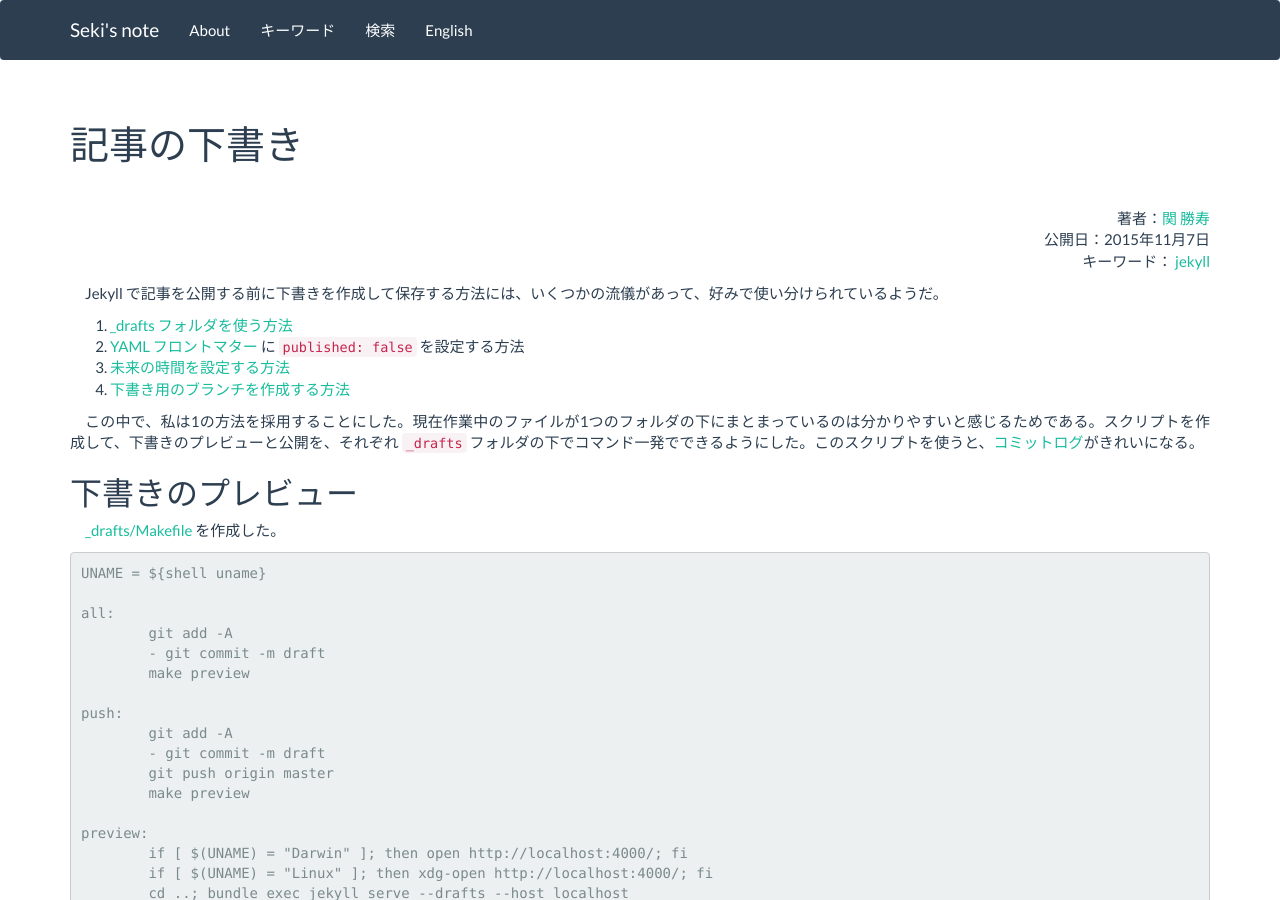
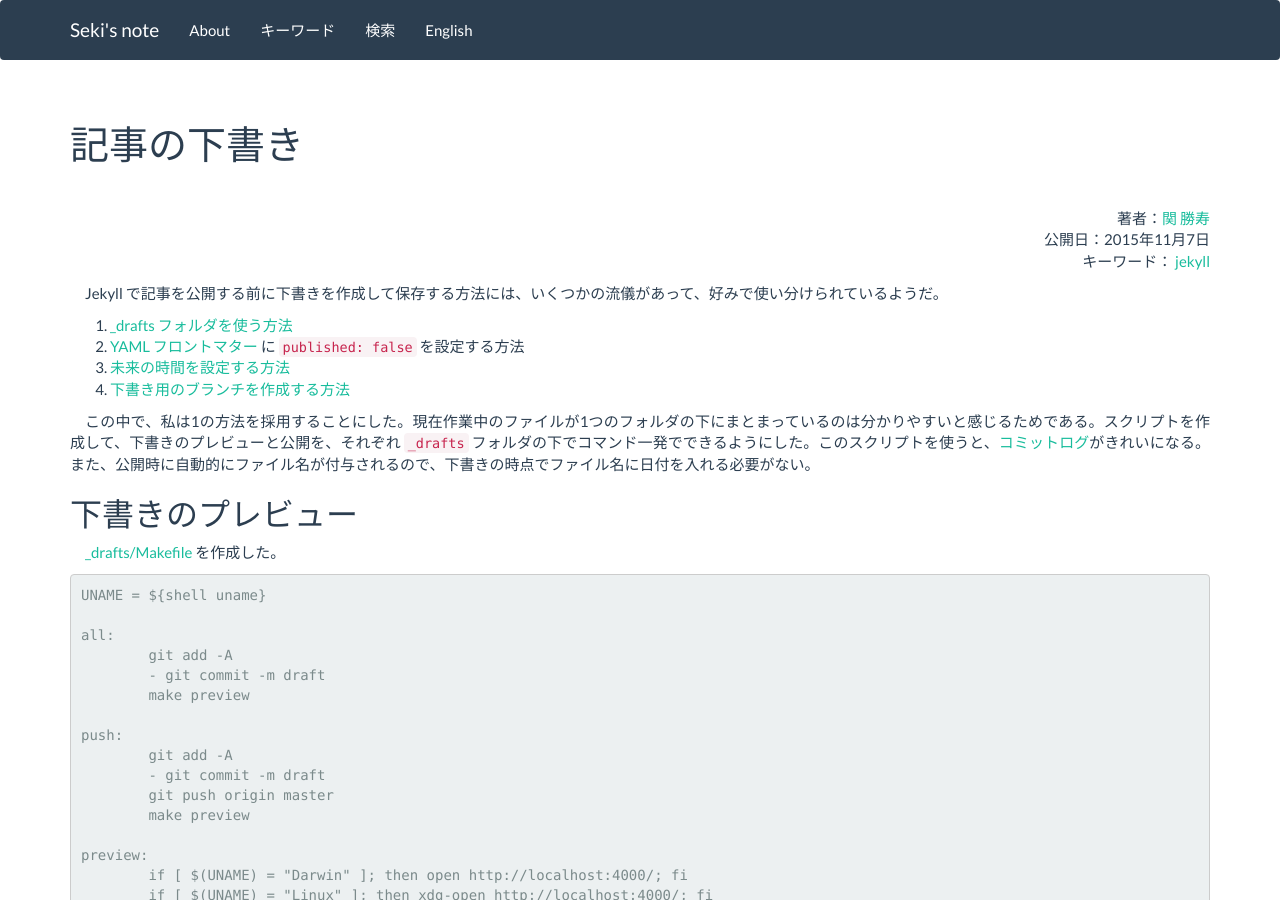
Before and after one commit to sekika/sekika.github.io, a Jekyll site: the page built from _posts/2015-11-07-draft-and-publish.md, in a window 1280 px wide and 900 px high. Built offline with Jekyll 4.4.1, drawn with Linux system fonts in a browser that asks for light colours; nearby versions of some CDN libraries; comment, search, counter and statistics services are not loaded.

Commit message:
Date in filename

````diff
--- a/_posts/2015-11-07-draft-and-publish.md
+++ b/_posts/2015-11-07-draft-and-publish.md
@@ -11,8 +11,7 @@
 3. [未来の時間を設定する方法](http://tqclarkson.com/2012/08/22/jekyll-drafts/)
 4. [下書き用のブランチを作成する方法](http://qrohlf.com/posts/jekyll-drafts-workflow/)
 
-この中で、私は1の方法を採用することにした。現在作業中のファイルが1つのフォルダの下にまとまっているのは分かりやすいと感じるためである。スクリプトを作成して、下書きのプレビューと公開を、それぞれ ```_drafts``` フォルダの下でコマンド一発でできるようにした。このスクリプトを使うと、[コミットログ](https://github.com/sekika/sekika.github.io/commits/master/_posts/2015-10-19-office-open-xml-git.md)がきれいになる。
-
+この中で、私は1の方法を採用することにした。現在作業中のファイルが1つのフォルダの下にまとまっているのは分かりやすいと感じるためである。スクリプトを作成して、下書きのプレビューと公開を、それぞれ ```_drafts``` フォルダの下でコマンド一発でできるようにした。このスクリプトを使うと、[コミットログ](https://github.com/sekika/sekika.github.io/commits/master/_posts/2015-10-19-office-open-xml-git.md)がきれいになる。また、公開時に自動的にファイル名が付与されるので、下書きの時点でファイル名に日付を入れる必要がない。
 
 ## 下書きのプレビュー
 
````
